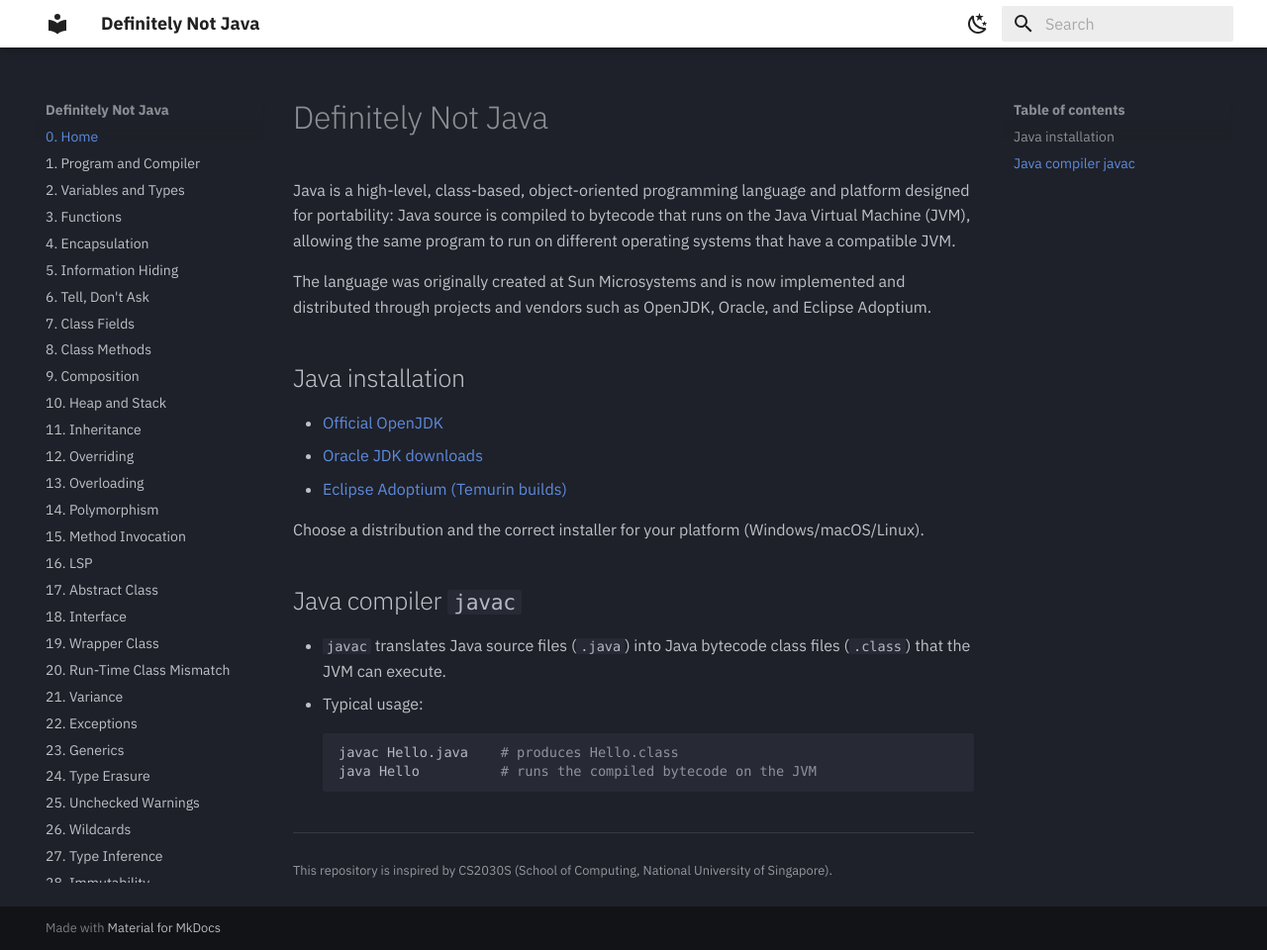
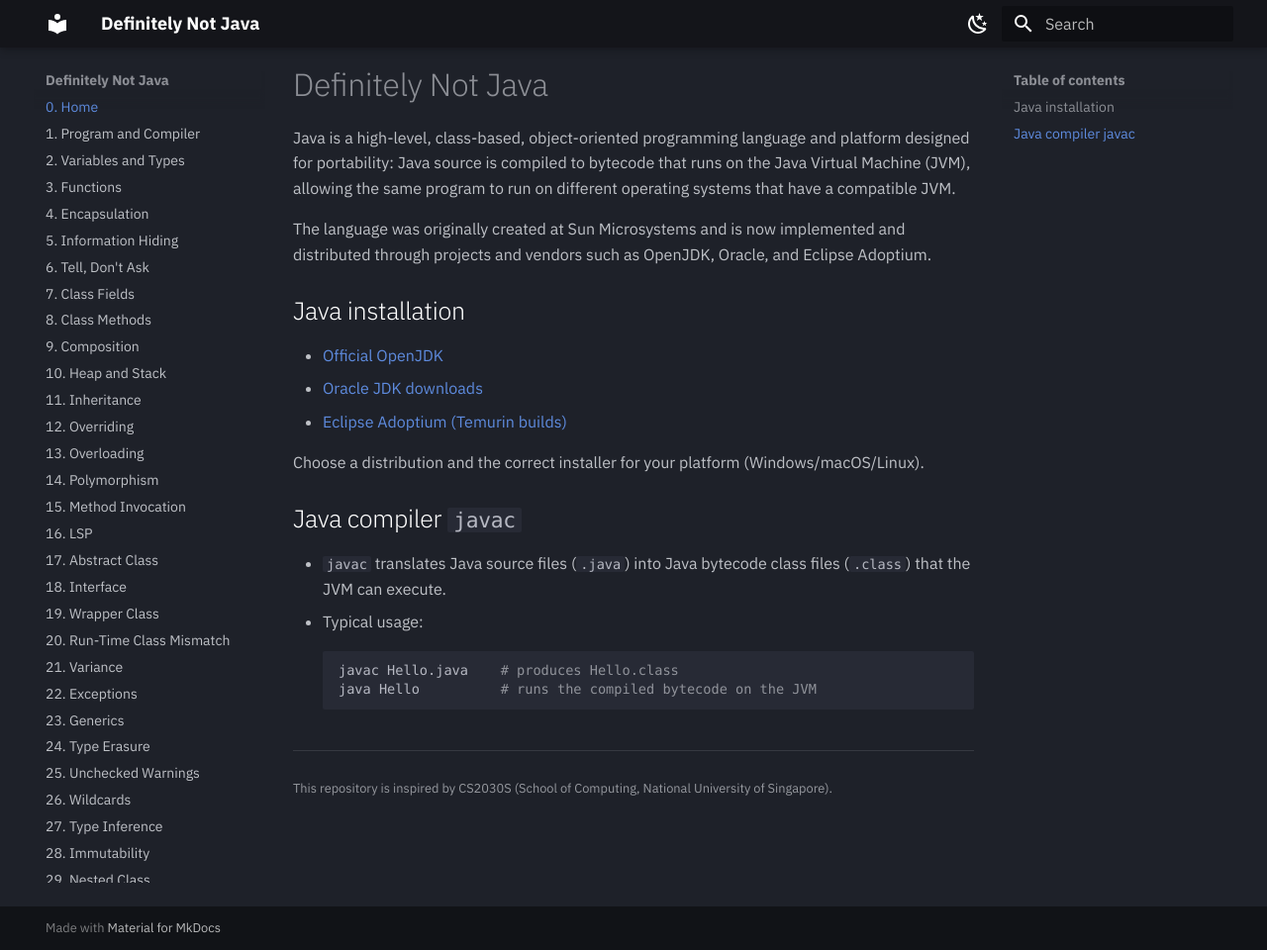
Before and after one commit to Dylan-Liew/definitely-not-java, an MkDocs documentation site: the page built from docs/index.md, in a window 1280 px wide and 960 px high. Shown: the whole window at 99% size. Built offline with MkDocs 1.6.1 and Material for MkDocs 9.7.7, drawn with Linux system fonts in a browser that asks for light colours.

Commit message:
update ui

```diff
--- a/docs/assets/custom.css
+++ b/docs/assets/custom.css
@@ -1,5 +1,4 @@
 @import url('https://fonts.googleapis.com/css2?family=IBM+Plex+Sans:wght@300;400;600;700&display=swap');
-
 
 :root {
   --font-sans: "IBM Plex Sans", system-ui, -apple-system, "Segoe UI", Roboto, "Helvetica Neue", Arial, sans-serif;
@@ -16,7 +15,7 @@
 select {
   font-family: var(--font-sans);
   -webkit-font-smoothing: antialiased;
-  -moz-osx-font-smoothing: grayscale;
+  -moz-osx-font-smoothing: grayscale
 }
 
 h1, h2, h3, h4, h5, h6 {
@@ -24,6 +23,19 @@
   font-weight: 600;
 }
 
+.md-content h1 {
+  margin-bottom: 20px;
+}
+
+.md-content h2 {
+  margin-top: 25px;
+  color: white;
+}
+
 code, pre {
   font-family: ui-monospace, SFMono-Regular, Menlo, Monaco, "Roboto Mono", "Courier New", monospace;
 }
+
+.md-main {
+  margin-top: -33px;
+}
--- a/mkdocs.yml
+++ b/mkdocs.yml
@@ -72,7 +72,7 @@
     # Dark Mode
     - media: "(prefers-color-scheme: light)"
       scheme: slate
-      primary: white
+      primary: black
       accent: custom
       toggle:
         icon: material/weather-night
```
